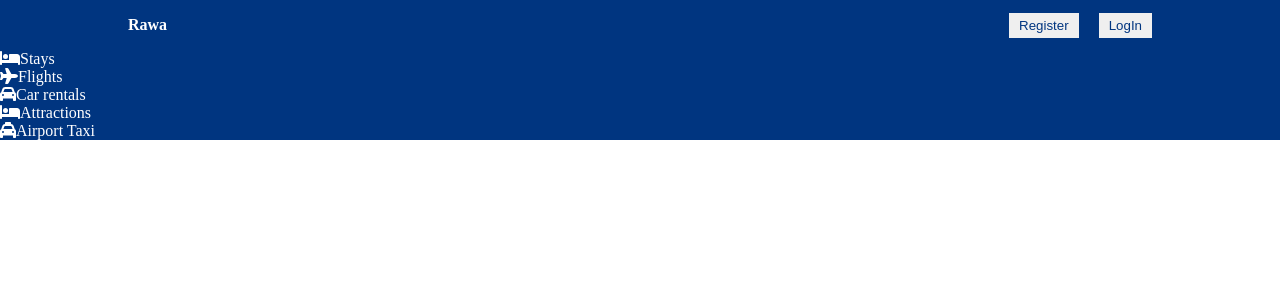
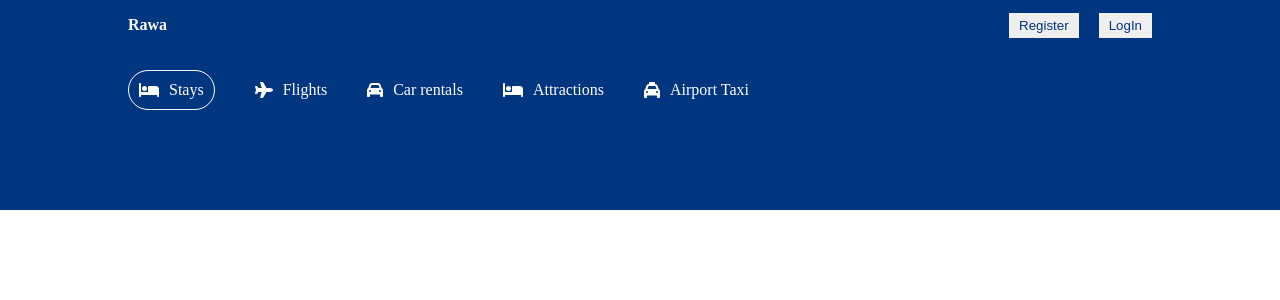
Before and after one commit to Wanjie-Ryan/Modern-Reservations-App-Frontend, a React (Create React App) app in the folder client/: page / in a window 1280 px wide. Shown: the top 300 px of the page. Built offline with nearby package versions, Linux system fonts and the light colour scheme.

Commit message:
bado mboka

```diff
--- a/client/src/components/header/Header.jsx
+++ b/client/src/components/header/Header.jsx
@@ -15,9 +15,11 @@ function Header() {
     <>
 
         <div className="header">
+          <div className="headercontainer">
+
             <div className="headerlist">
 
-                <div className="headerlistitem">
+                <div className="headerlistitem active">
 
 
                     <FontAwesomeIcon icon={faBed}/>
@@ -52,6 +54,7 @@ function Header() {
                     <span>Airport Taxi</span>
                 </div>
             </div>
+          </div>
         </div>
 
 
--- a/client/src/components/header/header.css
+++ b/client/src/components/header/header.css
@@ -8,4 +8,33 @@
 
     background-color: #003580;
     color:white;
+    display:flex;
+    justify-content: center;
 }
+
+.headercontainer{
+
+    width:100%;
+    max-width:1024px;
+    margin:20px 0px 100px 0px;
+
+}
+
+.headerlist{
+
+    display:flex;
+    gap:40px;
+}
+
+.headerlistitem{
+    display: flex;
+    align-items: center;
+    gap:10px;
+}
+
+.headerlistitem.active{
+
+    border:1px solid white;
+    padding: 10px;
+    border-radius: 20px;
+}
```
